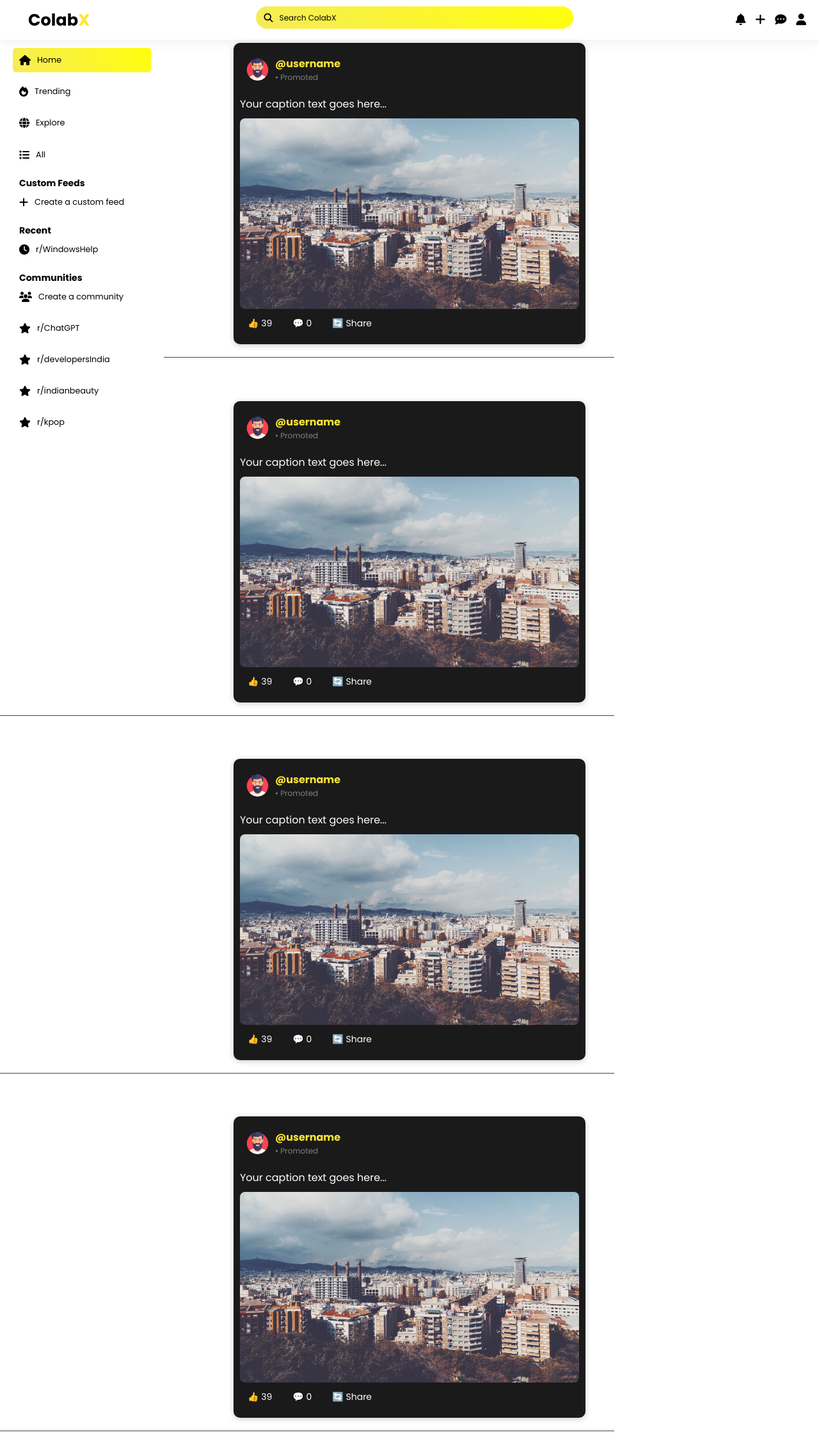
After one commit to tabishfarhan7/ColabX, a PHP site: page /assets/innovation.html in a window 1280 px wide. The commit adds this page. Shown: the whole page at 64% size. Run offline with PHP 8.4, Linux system fonts and the light colour scheme.

Commit message:
added innovation page and its components

```diff
--- /dev/null
+++ b/assets/in.css
@@ -0,0 +1,324 @@
+@import url('https://fonts.googleapis.com/css2?family=Open+Sans:ital,wght@0,300..800;1,300..800&family=Poppins:ital,wght@0,100;0,200;0,300;0,400;0,500;0,600;0,700;0,800;0,900;1,100;1,200;1,300;1,400;1,500;1,600;1,700;1,800;1,900&family=Raleway:ital,wght@0,100..900;1,100..900&display=swap');
+
+
+*{
+    padding: 0;
+    margin: 0;
+    box-sizing: border-box;
+    font-family: "Poppins", serif;
+}
+
+html{
+    scroll-behavior: smooth;
+}
+:root{
+    --white-clr: #fff;
+    --black-clr:#000;
+    --light-black:#333;
+    --primary-clr:#FFE535;
+    --secondary-clr:#eee;
+    --tag-clr:#56ac4e;
+    --gradient-primary: linear-gradient(45deg, #f6eb59, #ffff0a);
+    --text-dark: #333;
+    --secondary-clr: #eee;
+    --sidebar-text: #d7dadc;
+    --hover-bg: rgba(255, 255, 255, 0.1);
+    --border-clr: rgba(255, 255, 255, 0.2);
+}
+
+
+header {
+    background: var(--white-clr);
+    position: fixed;
+    top: 0;
+    left: 0;
+    right: 0;
+    z-index: 99;
+    box-shadow: 0px 5px 14.25px .75px rgba(36, 11, 12, .05);
+    padding: 10px 20px;
+    /* transition: all 0.3s ease; */
+    /* height: 55px; */
+}
+
+.flex {
+    display: flex;
+    align-items: center;
+    justify-content: space-between;
+}
+
+
+
+.navbar {
+    display: flex;
+    align-items: center;
+    justify-content: space-between;
+    width: 100%;
+    /* position:fixed; */
+}
+
+/* Logo */
+.logo{
+    font-size: 1.6rem;
+    font-weight: bold;
+    color: var(--black-clr);
+    padding-left: 1.5rem;
+    text-decoration: none;
+}
+span{
+    color: var(--primary-clr);
+}
+
+/* Search Bar */
+.search-bar {
+    display: flex;
+    align-items: center;
+    background: var(--gradient-primary);
+    border-radius: 20px;
+    padding: 8px 13px;
+    width: 40%;
+    margin-left: 20px;
+    margin-bottom: 7px;
+    height: 35px;
+}
+
+.search-bar i {
+    color: var(--black-clr);
+    margin-right: 10px;
+    font-size: 14px;
+}
+
+.search-bar input {
+    background: transparent;
+    border: none;
+    outline: none;
+    color: var(--black-clr);
+    width: 100%;
+}
+
+.search-bar input::placeholder {
+    color: var(--black-clr);
+    font-size: 12px;
+}
+
+/* Icons */
+.nav-icons i {
+    font-size: 18px;
+    color: var(--black-clr);
+    margin-left: 15px;
+    cursor: pointer;
+    translate: all 0.3s ease;
+}
+
+.nav-icons i:hover {
+    color: var(--primary-clr);
+    transition: all 0.3s ease;
+}
+
+
+/* Sidebar */
+.sidebar {
+    width: 20%;
+    height: 100vh;
+    background: var(--white-clr);
+    color: var(--black-clr);
+    padding: 20px;
+    position: fixed;
+    top: 55px;
+    left: 0;
+    overflow-y: auto;
+}
+
+.sidebar-menu {
+    list-style: none;
+    padding:0;
+    display: flex;
+    flex-direction: column;
+    justify-content: space-between;
+    gap: 0.7rem;
+}
+
+.sidebar-menu li {
+    padding: 10px;
+    display: flex;
+    align-items: center;
+    cursor: pointer;
+    font-size: 0.8rem;
+    transition: 0.3s ease-in-out;
+    border-radius: 8px;
+}
+
+.sidebar-menu li i {
+    margin-right: 10px;
+    font-size: 16px;
+}
+
+.sidebar-menu li:hover,
+.sidebar-menu .active {
+    background: var(--gradient-primary);
+    border-radius: 5px;
+}
+
+.sidebar-heading {
+    font-size: 14px;
+    color: var(--black-clr);
+    margin-top: 15px;
+    padding-left: 10px;
+}
+
+/* Preloader */
+
+/* Preloader */
+.preloader {
+    position: fixed;
+    top: 0;
+    left: 0;
+    width: 100%;
+    height: 100%;
+    background-color: var(--white-clr);
+    display: flex;
+    justify-content: center;
+    align-items: center;
+    z-index: 9999;
+    transition: opacity 0.5s ease-out, visibility 0.5s ease-out;
+    }
+
+    .preloader.hidden {
+    opacity: 0;
+    visibility: hidden;
+    }
+
+    .loader {
+    position: relative;
+    width: 80px;
+    height: 80px;
+    }
+
+    .loader-circle {
+    position: absolute;
+    width: 100%;
+    height: 100%;
+    border: 7px solid transparent;
+    border-top-color: var(--primary-clr);
+    border-radius: 50%;
+    animation: spin 1.2s linear infinite;
+    }
+
+    .loader-circle:nth-child(2) {
+    width: 60px;
+    height: 60px;
+    top: 10px;
+    left: 10px;
+    border-top-color: var(--black-clr);
+    animation-duration: 0.8s;
+    animation-direction: reverse;
+    }
+
+    .loader-text {
+    position: absolute;
+    top: 50%;
+    left: 53%;
+    transform: translate(-50%, -50%);
+    font-weight: bold;
+    font-size: 0.9rem;
+    }
+
+    .loader-text span {
+    color: var(--primary-clr);
+    }
+
+    @keyframes spin {
+    0% {
+        transform: rotate(0deg);
+    }
+    100% {
+        transform: rotate(360deg);
+    }
+    }
+
+   /* section { */
+
+   .post {
+    max-width: 550px;
+    background-color: #1a1a1b;
+    color: white;
+    padding: 10px;
+    border-radius: 10px;
+    margin: 0 auto;
+    margin-top: 4.2rem;
+    box-shadow: 0px 2px 10px rgba(0, 0, 0, 0.2);
+}
+
+.post-header {
+    display: flex;
+    align-items: center;
+    padding: 10px;
+    margin-top: 0rem;
+}
+
+.avatar {
+    width: 35px;
+    height: 35px;
+    border-radius: 50%;
+    margin-right: 10px;
+    /* margin-bottom: px; */
+    /* color:var(--white-clr); */
+}
+
+.post-info {
+    display: flex;
+    flex-direction: column;
+}
+
+.username {
+    font-weight: bold;
+}
+
+.promoted {
+    color: gray;
+    font-size: 12px;
+}
+
+.post-caption {
+    padding: 10px 0;
+    /* margin-top: 0rem; */
+}
+
+.post-media {
+    width: 100%;
+    display: flex;
+    justify-content: center;
+    align-items: center;
+}
+
+.post-media img {
+    width: 100%;
+    border-radius: 8px;
+}
+
+.post-footer {
+    display: flex;
+    /* justify-content: space-between; */
+    padding: 12px;
+    gap: 2rem;
+}
+
+button {
+    background: none;
+    border: none;
+    color: white;
+    cursor: pointer;
+    font-size: 14px;
+}
+
+button:hover {
+    opacity: 0.7;
+    transition: all 0.3s ease;
+    /* font-size: 15px; */
+}
+
+.post-divider {
+    width: 75%;
+    height: 1px;
+    background-color: #444; /* Adjust color as needed */
+    margin: 20px 0;
+}
--- /dev/null
+++ b/assets/innovation.html
@@ -0,0 +1,150 @@
+<!DOCTYPE html>
+<html lang="en">
+<head>
+    <meta charset="UTF-8">
+    <meta name="viewport" content="width=device-width, initial-scale=1.0">
+    <title>Navbar with Search</title>
+    <link rel="stylesheet" href="https://cdnjs.cloudflare.com/ajax/libs/font-awesome/6.7.2/css/all.min.css" integrity="sha512-Evv84Mr4kqVGRNSgIGL/F/aIDqQb7xQ2vcrdIwxfjThSH8CSR7PBEakCr51Ck+w+/U6swU2Im1vVX0SVk9ABhg==" crossorigin="anonymous" referrerpolicy="no-referrer" />
+    <link rel="stylesheet" href="in.css">
+</head>
+<body>
+
+<header>
+    <nav class="navbar flex">
+        <!-- Logo -->
+        <a href="#" class="logo">
+            Colab<span>X</span>
+        </a>
+
+        <!-- Search Bar -->
+        <div class="search-bar">
+            <i class="fa-solid fa-magnifying-glass"></i>
+            <input type="text" placeholder="Search ColabX">
+        </div>
+
+        <!-- User & Notification Icons -->
+        <div class="nav-icons flex">
+            <i class="fa-solid fa-bell"></i>
+            <i class="fa-solid fa-plus"></i>
+            <i class="fa-solid fa-comment-dots"></i>
+            <i class="fa-solid fa-user"></i>
+        </div>
+    </nav>
+</header>
+
+<!-- Sidebar -->
+<aside class="sidebar">
+    <ul class="sidebar-menu">
+        <li class="active"><i class="fa-solid fa-house"></i> Home</li>
+        <li><i class="fa-solid fa-fire"></i> Trending</li>
+        <li><i class="fa-solid fa-globe"></i> Explore</li>
+        <li><i class="fa-solid fa-list"></i> All</li>
+    </ul>
+
+    <h3 class="sidebar-heading">Custom Feeds</h3>
+    <ul class="sidebar-menu">
+        <li><i class="fa-solid fa-plus"></i> Create a custom feed</li>
+    </ul>
+
+    <h3 class="sidebar-heading">Recent</h3>
+    <ul class="sidebar-menu">
+        <li><i class="fa-solid fa-clock"></i> r/WindowsHelp</li>
+    </ul>
+
+    <h3 class="sidebar-heading">Communities</h3>
+    <ul class="sidebar-menu">
+        <li><i class="fa-solid fa-users"></i> Create a community</li>
+        <li><i class="fa-solid fa-star"></i> r/ChatGPT</li>
+        <li><i class="fa-solid fa-star"></i> r/developersIndia</li>
+        <li><i class="fa-solid fa-star"></i> r/indianbeauty</li>
+        <li><i class="fa-solid fa-star"></i> r/kpop</li>
+    </ul>
+</aside>
+
+<!-- <section>  </section> -->
+<section>
+    <div class="post">
+        <div class="post-header">
+            <img src="man.png" alt="User Avatar" class="avatar">
+            <div class="post-info">
+                <span class="username">@username</span>
+                <span class="promoted">• Promoted</span>
+            </div>
+        </div>
+        <p class="post-caption">Your caption text goes here...</p>
+        <div class="post-media">
+            <img src="post1.jpg" alt="Post Image">
+        </div>
+        <div class="post-footer">
+            <button class="like-btn">👍 39</button>
+            <button class="comment-btn">💬 0</button>
+            <button class="share-btn">🔄 Share</button>
+        </div>
+
+    </div>
+
+
+    <div class="post-divider"></div> <!-- Divider -->
+    <div class="post">
+        <div class="post-header">
+            <img src="man.png" alt="User Avatar" class="avatar">
+            <div class="post-info">
+                <span class="username">@username</span>
+                <span class="promoted">• Promoted</span>
+            </div>
+        </div>
+        <p class="post-caption">Your caption text goes here...</p>
+        <div class="post-media">
+            <img src="post1.jpg" alt="Post Image">
+        </div>
+        <div class="post-footer">
+            <button class="like-btn">👍 39</button>
+            <button class="comment-btn">💬 0</button>
+            <button class="share-btn">🔄 Share</button>
+        </div>
+
+    </div>
+    <div class="post-divider"></div> <!-- Divider -->
+    <div class="post">
+        <div class="post-header">
+            <img src="man.png" alt="User Avatar" class="avatar">
+            <div class="post-info">
+                <span class="username">@username</span>
+                <span class="promoted">• Promoted</span>
+            </div>
+        </div>
+        <p class="post-caption">Your caption text goes here...</p>
+        <div class="post-media">
+            <img src="post1.jpg" alt="Post Image">
+        </div>
+        <div class="post-footer">
+            <button class="like-btn">👍 39</button>
+            <button class="comment-btn">💬 0</button>
+            <button class="share-btn">🔄 Share</button>
+        </div>
+
+    </div>
+    <div class="post-divider"></div> <!-- Divider -->
+    <div class="post">
+        <div class="post-header">
+            <img src="man.png" alt="User Avatar" class="avatar">
+            <div class="post-info">
+                <span class="username">@username</span>
+                <span class="promoted">• Promoted</span>
+            </div>
+        </div>
+        <p class="post-caption">Your caption text goes here...</p>
+        <div class="post-media">
+            <img src="post1.jpg" alt="Post Image">
+        </div>
+        <div class="post-footer">
+            <button class="like-btn">👍 39</button>
+            <button class="comment-btn">💬 0</button>
+            <button class="share-btn">🔄 Share</button>
+        </div>
+
+    </div>
+    <div class="post-divider"></div> <!-- Divider -->
+</section>
+</body>
+</html>
--- a/login.css
+++ b/login.css
@@ -1,8 +1,3 @@
-
-
-
-
-
 @import url('https://fonts.googleapis.com/css2?family=Open+Sans:ital,wght@0,300..800;1,300..800&family=Poppins:ital,wght@0,100;0,200;0,300;0,400;0,500;0,600;0,700;0,800;0,900;1,100;1,200;1,300;1,400;1,500;1,600;1,700;1,800;1,900&family=Raleway:ital,wght@0,100..900;1,100..900&display=swap');
 
 
```
Also changed, not shown: assets/man.png (added).
